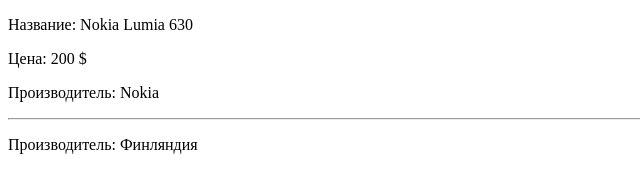
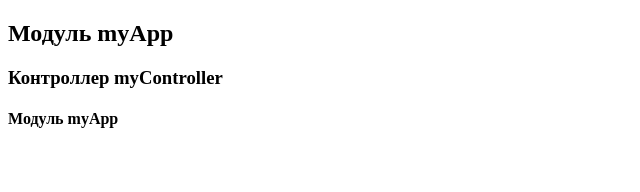
Before and after one commit to 777AMR/angular-app-metanit, a plain HTML site: page app/index.html in a window 1280 px wide. Shown: the whole page, without its empty margins (0-640 px from the left). Drawn offline with Linux system fonts and the light colour scheme.

Commit message:
$scope and $rootScope

```diff
--- a/app/index.html
+++ b/app/index.html
@@ -4,19 +4,21 @@
     <meta charset="utf-8">
 </head>
 <body>
-<div ng-controller="phoneController">
-    <p>Название: {{phone.name}}</p>
-    <p>Цена: {{phone.price}} $</p>
-    <p>Производитель: {{phone.company.name}}</p>
+<h2>{{ message }}</h2>
+<div ng-controller="myController">
+    <h3>{{ message }}</h3>
 </div>
-<hr>
-<div ng-controller="phoneController">
-    <p>Производитель: {{phone.company.country}}</p>
-</div>
+<h4>{{ message }}</h4>
 <script src="js/lib/angular.min.js"></script>
 <script type="text/javascript">
-    angular.module('myApp', []);
+    var myApp = angular.module('myApp', [])
+        .run(function ($rootScope) {
+
+            $rootScope.message = "Модуль myApp";
+        });
+    myApp.controller('myController', function ($scope) {
+        $scope.message = "Контроллер myController";
+    });
 </script>
-<script src="js/controllers/phonesController.js"></script>
 </body>
 </html>
```
